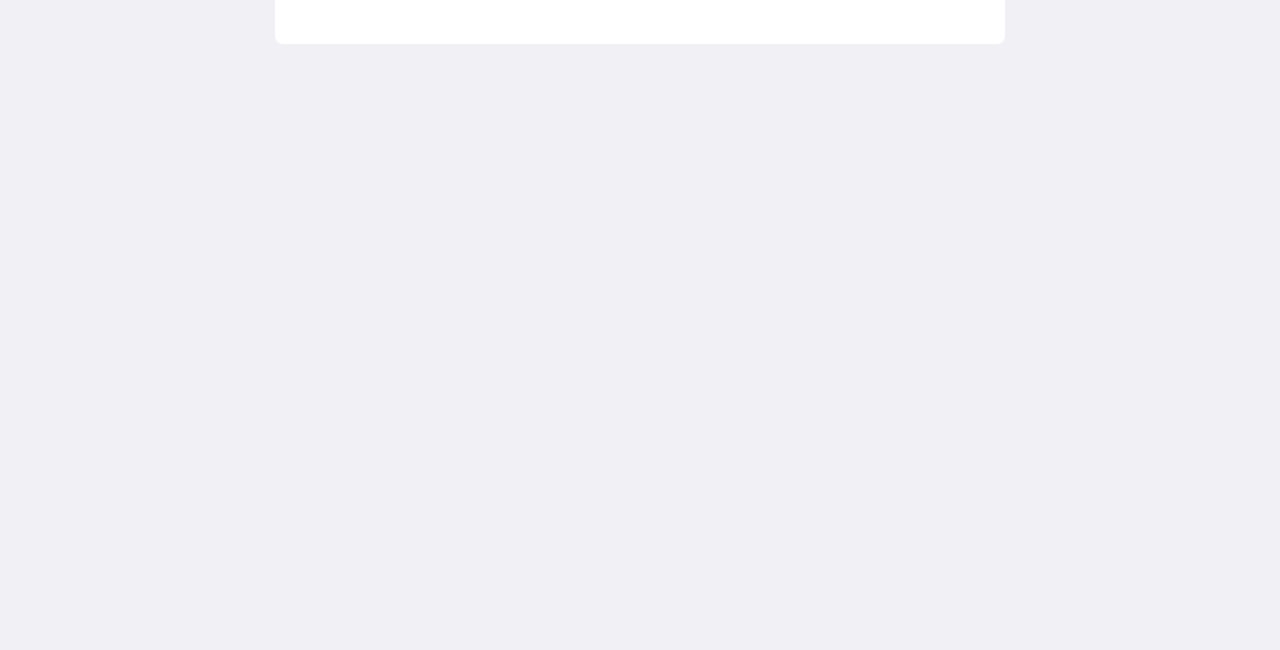
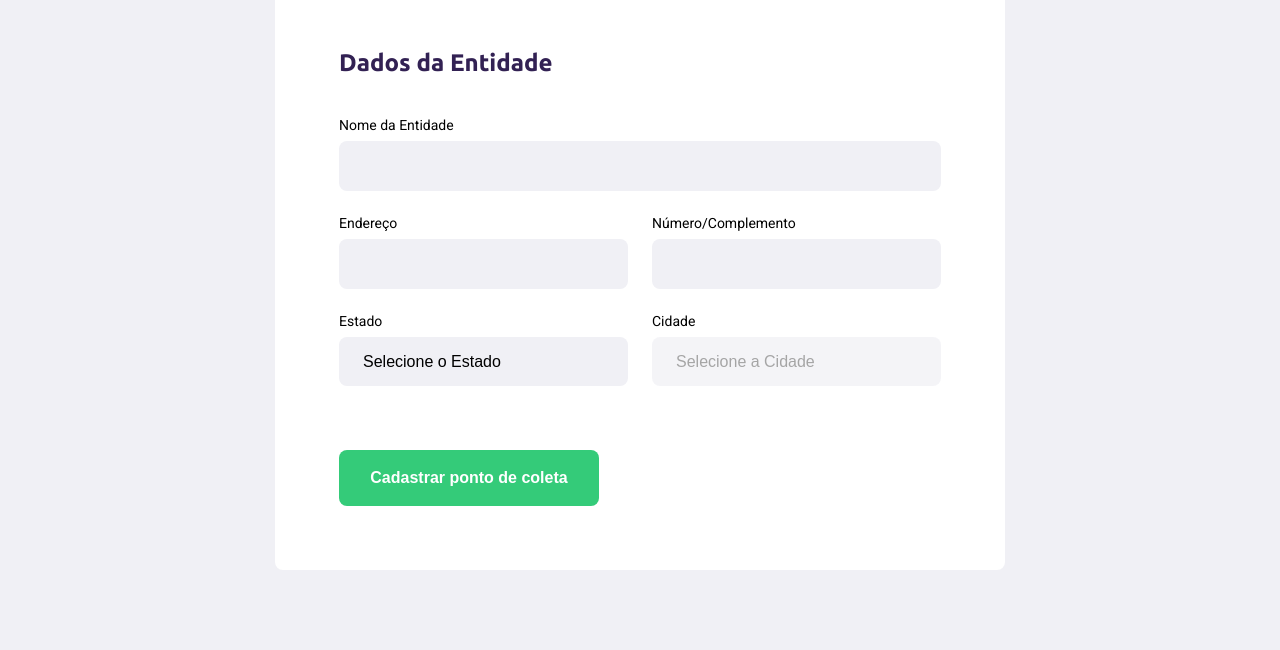
Before and after one commit to CaioSilvaSilva/ecoleta-starter-nlw, a plain HTML site: page create-point.html in a window 1280 px wide. Shown: the part 293-943 px from the top of the page. Before the commit the page ends 800 px from the top, so only its background shows below. Drawn offline with Linux system fonts and the light colour scheme.

Commit message:
:sparkles: Adding form address entities

```diff
--- a/create-point.html
+++ b/create-point.html
@@ -28,6 +28,45 @@
 
                 <h1>Cadastro do ponto de coleta</h1>
 
+                <fieldset>
+                    <legend>
+                        <h2>Dados da Entidade</h2>
+                    </legend>
+
+                    <div class="field">
+                        <label for="">Nome da Entidade</label>
+                        <input type="text" name="name">
+                    </div>
+
+                    <div class="field-group">
+                        <div class="field">
+                            <label for="address">Endereço</label>
+                            <input type="text" name="address">
+                        </div>
+                        <div class="field">
+                            <label for="complement">Número/Complemento</label>
+                            <input type="text" name="complement">
+                        </div>
+                    </div>
+
+                    <div class="field-group">
+                        <div class="field">
+                            <label for="state">Estado</label>
+                            <select name="uf">
+                                <option value="">Selecione o Estado</option>
+                            </select>
+                        </div>
+                        <div class="field">
+                            <label for="city">Cidade</label>
+                            <select name="city" disabled>
+                                <option value="">Selecione a Cidade</option>
+                            </select>
+                        </div>
+                    </div>
+                </fieldset>
+
+                <button type="submit">Cadastrar ponto de coleta</button>
+
             </form>
 
     </div>
--- a/styles/create-point.css
+++ b/styles/create-point.css
@@ -33,3 +33,73 @@ form {
     border-radius: 8px;
     max-width: 730px;
 }
+
+form h1 {
+    font-size: 36px;
+}
+
+form fieldset {
+    margin-top: 64px;
+    border: 0;
+}
+
+form legend {
+    margin-bottom: 40px;
+}
+
+form legend h2 {
+    font-size: 24px;
+}
+
+form .field {
+    flex: 1;
+    display: flex;
+    flex-direction: column;
+    margin-bottom: 24px;
+}
+
+form .field-group {
+    display: flex;
+}
+
+form input,
+form select {
+    background-color: #f0f0f5;
+    border: 0;
+    padding: 16px 24px;
+    font-size: 16px;
+    border-radius: 8px;
+    outline: none;
+}
+
+form select {
+    -webkit-appearance: none;
+    -moz-appearance: none;
+    appearance: none;
+}
+
+form label {
+    font-size: 14px;
+    margin-bottom: 8px;
+}
+
+form .field-group .field + .field {
+    margin-left: 24px;
+}
+
+form button {
+    width: 260px;
+    height: 56px;
+    background-color: var(--primary-color);
+    border-radius: 8px;
+    color: white;
+    font-weight: bold;
+    font-size: 16px;
+    border: 0;
+    margin-top: 40px;
+    transition: background-color 400ms;
+}
+
+form button:hover {
+    background-color: #2fb86e;
+}
```
